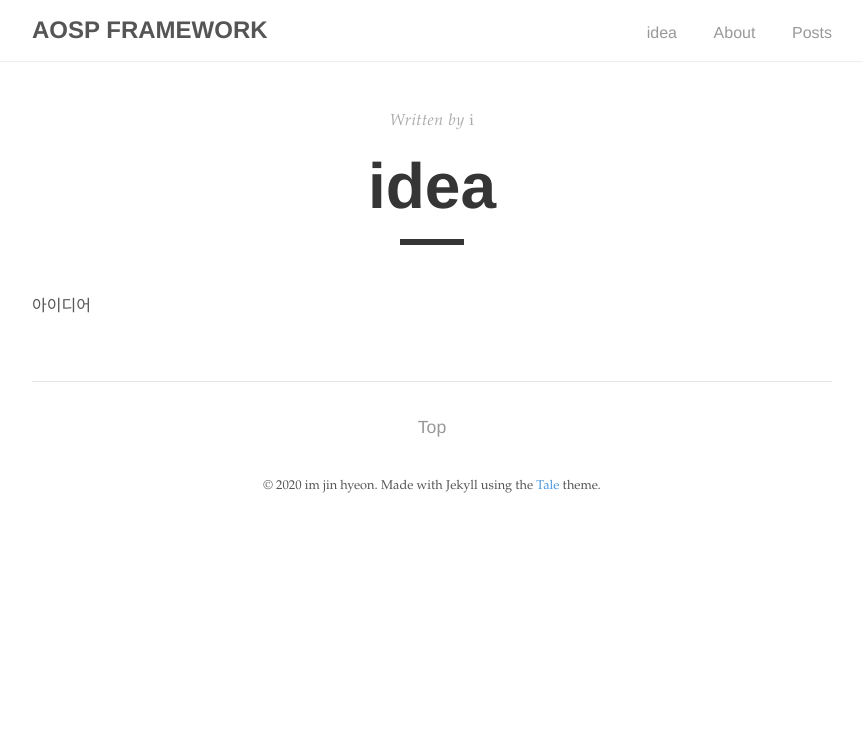
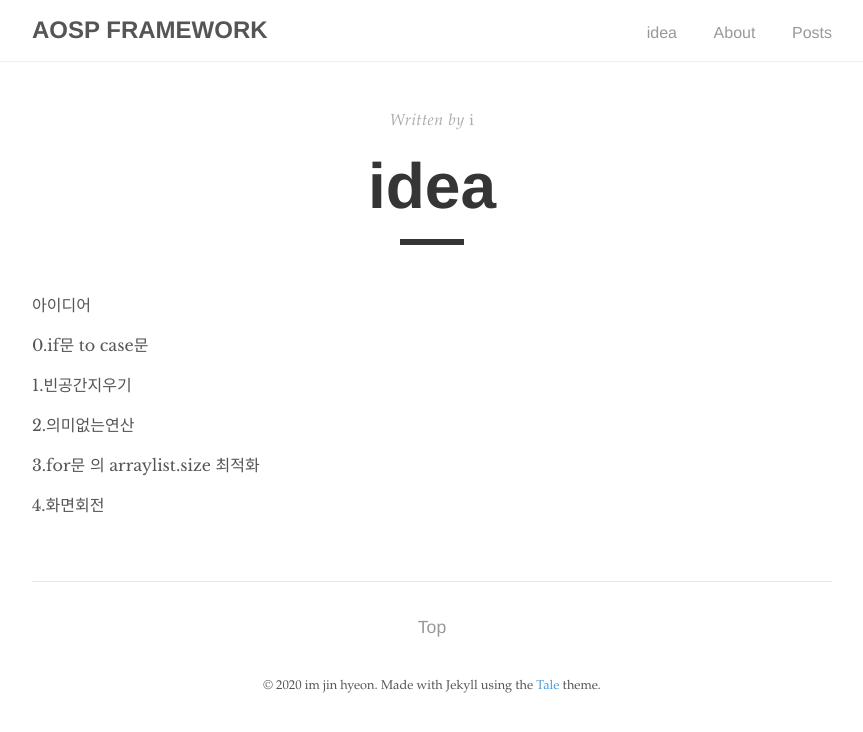
Before and after one commit to nivkhdif/nivkhdif.github.io, a Jekyll site: the page built from _pages/idea.md, in a window 1280 px wide. Shown: the top 732 px of the page, without its empty margins (208-1071 px from the left). Built offline with Jekyll 4.4.1, drawn with Linux system fonts in a browser that asks for light colours.

Commit message:
Update idea.md

```diff
--- a/_pages/idea.md
+++ b/_pages/idea.md
@@ -8,3 +8,13 @@ permalink: /idea/
 
 
 아이디어
+
+0.if문 to case문
+
+1.빈공간지우기
+
+2.의미없는연산
+
+3.for문 의 arraylist.size 최적화
+
+4.화면회전
```
